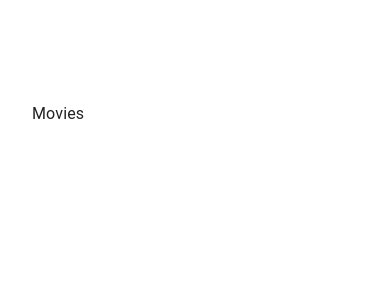
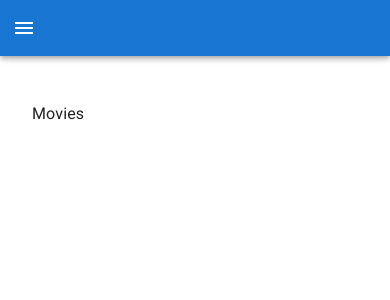
Before and after one commit to DJaye33/filmpire_movies_app, a React (Create React App) app: page / in a window 390 px wide. Shown: the top 300 px of the page. Built offline with nearby package versions, Linux system fonts and the light colour scheme.

Commit message:
add theming and styling to navigation bar

```diff
--- a/public/index.html
+++ b/public/index.html
@@ -24,6 +24,11 @@
       work correctly both with client-side routing and a non-root public URL.
       Learn how to configure a non-root public URL by running `npm run build`.
     -->
+    <link
+      rel="stylesheet"
+      href="https://fonts.googleapis.com/css?family=Roboto:300,400,500,700&display=swap"
+    />
+
     <title>React App</title>
   </head>
   <body>
--- a/src/App.jsx
+++ b/src/App.jsx
@@ -18,7 +18,7 @@ const App = () => {
   return (
     <div className={classes.root}>
       <CssBaseline />
-      {/* {<Navbar />} */}
+      <Navbar />
       <main className={classes.content}>
         <div className={classes.toolbar} />
         <Routes>
--- a/src/components/Navbar/Navbar.jsx
+++ b/src/components/Navbar/Navbar.jsx
@@ -1,9 +1,46 @@
 import React from "react";
+import {
+  AppBar,
+  IconButton,
+  Toolbar,
+  Drawer,
+  Button,
+  Avatar,
+  useMediaQuery,
+} from "@mui/material";
+import {
+  Menu,
+  AccountCircle,
+  Brightness4,
+  Brightness7,
+} from "@mui/icons-material";
+import { Link } from "react-router-dom";
+
+import useStyles from "./styles";
 
 const Navbar = () => {
-  console.log("Navbar");
+  const classes = useStyles();
+  const isMobile = useMediaQuery("(max-width:600px)");
 
-  return <div>Navbar</div>;
+  return (
+    <>
+      <AppBar position="fixed">
+        <Toolbar className={classes.toolbar}>
+          {isMobile && (
+            <IconButton
+              color="inherit"
+              edge="start"
+              style={{ outline: "none" }}
+              onClick={() => {}}
+              className={classes.menuButton}
+            >
+              <Menu />
+            </IconButton>
+          )}
+        </Toolbar>
+      </AppBar>
+    </>
+  );
 };
 
 export default Navbar;
--- /dev/null
+++ b/src/components/Navbar/styles.js
@@ -0,0 +1,20 @@
+import { makeStyles } from "@mui/styles";
+
+export default makeStyles((theme) => ({
+  toolbar: {
+    height: "80%",
+    display: "flex",
+    justifyContent: "space-between",
+    marginLeft: "240px",
+    [theme.breakpoints.down("sm")]: {
+      marginLeft: 0,
+      flexWrap: "wrap",
+    },
+  },
+  menuButton: {
+    marginRight: theme.spacing(2),
+    [theme.breakpoints.up("sm")]: {
+      display: "none",
+    },
+  },
+}));
--- a/src/index.js
+++ b/src/index.js
@@ -2,12 +2,17 @@ import React from "react";
 import ReactDOM from "react-dom/client";
 import App from "./App";
 import { BrowserRouter as Router } from "react-router-dom";
+import { createTheme, ThemeProvider } from "@mui/material/styles";
+
+const theme = createTheme({});
 
 const root = ReactDOM.createRoot(document.getElementById("root"));
 root.render(
   <React.StrictMode>
-    <Router>
-      <App />
-    </Router>
+    <ThemeProvider theme={theme}>
+      <Router>
+        <App />
+      </Router>
+    </ThemeProvider>
   </React.StrictMode>
 );
--- a/src/styles.js
+++ b/src/styles.js
@@ -9,7 +9,7 @@ export default makeStyles(() => ({
     height: "70px",
   },
   content: {
-    flexGrow: 1,
+    flexGrow: "1",
     padding: "2em",
   },
 }));
```
Also changed, not shown: 1 other file (tests, documents, lock files or other folders).
